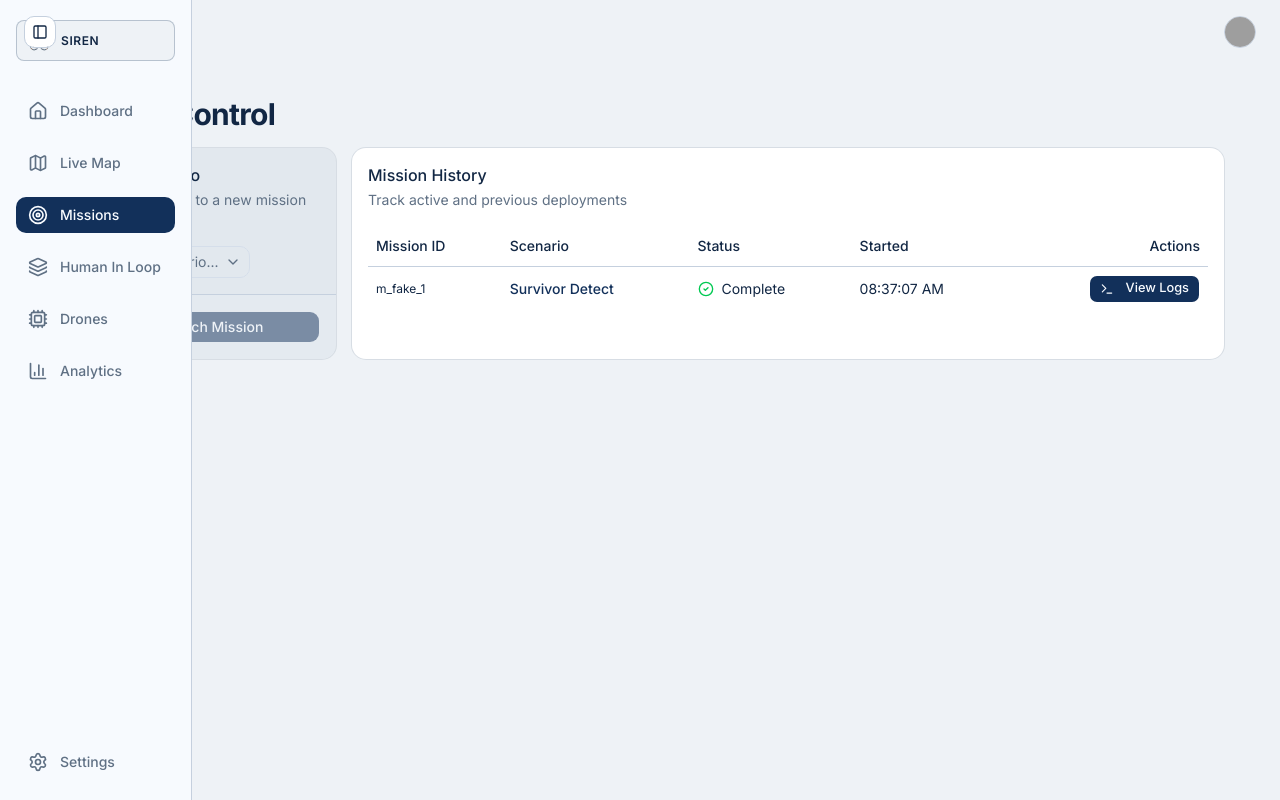
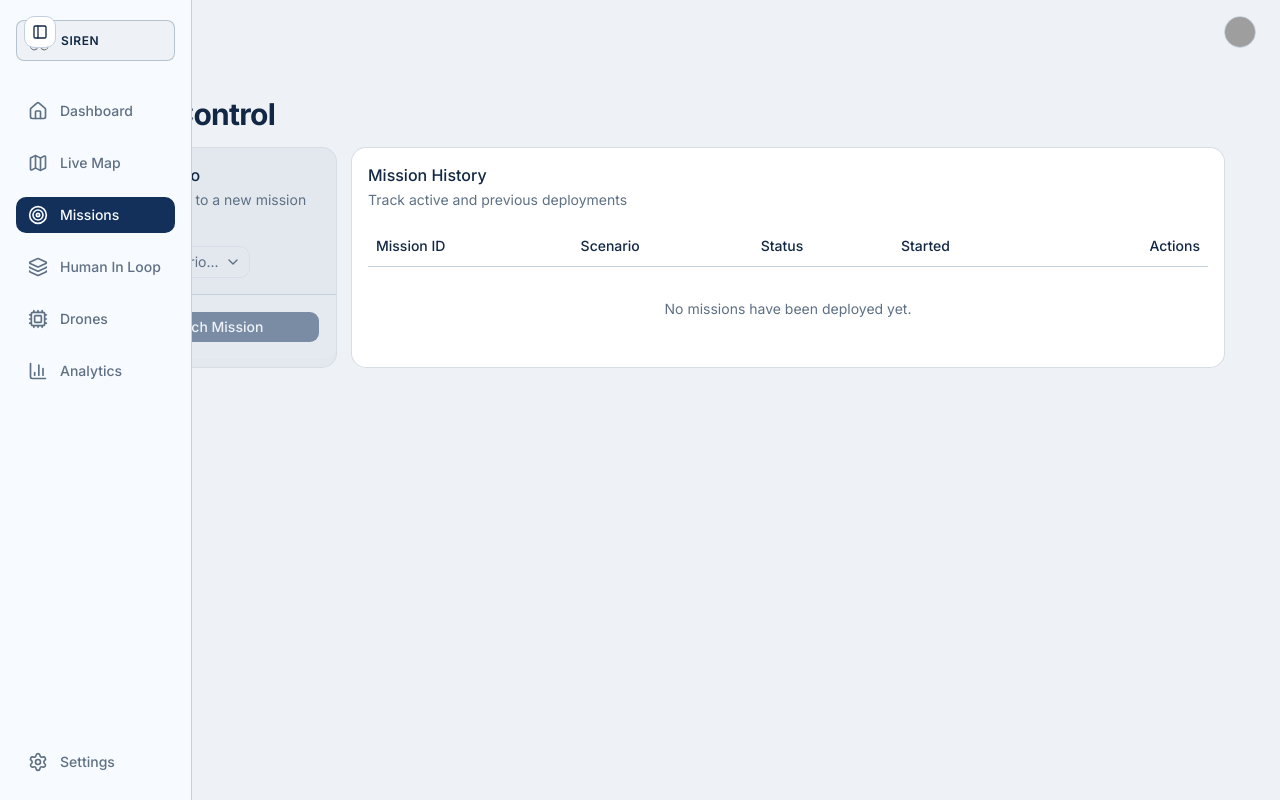
Before and after one commit to SwarmguardHQ/next-frontend, a Next.js app: page /missions in a window 1280 px wide. Built offline with nearby package versions, Linux system fonts and the light colour scheme; grey boxes are pictures that could not be loaded.

Commit message:
update scenario selection in missions page

```diff
--- a/app/missions/page.tsx
+++ b/app/missions/page.tsx
@@ -102,11 +102,18 @@ export default function MissionsPage() {
                   <SelectValue placeholder="Choose a scenario..." />
                 </SelectTrigger>
                 <SelectContent>
-                  {scenariosData?.scenarios.map((scenario) => (
-                    <SelectItem key={scenario.name} value={scenario.name}>
-                      {scenario.name}
-                    </SelectItem>
-                  ))}
+                  {scenariosData?.scenarios.map((scenario) => {
+                    const formattedName = scenario.name
+                      .split('_')
+                      .map(word => word.charAt(0).toUpperCase() + word.slice(1))
+                      .join(' ');
+
+                    return (
+                      <SelectItem key={scenario.name} value={scenario.name}>
+                        {formattedName}
+                      </SelectItem>
+                    );
+                  })}
                 </SelectContent>
               </Select>
             </div>
--- a/lib/mock_api.ts
+++ b/lib/mock_api.ts
@@ -15,22 +15,19 @@ import type {
 
 // In-memory fake state
 let fakeMissions: MissionListItem[] = [
-  {
-    mission_id: "m_fake_1",
-    scenarios: "survivor_detect",
-    status: "complete",
-    started_at: new Date(Date.now() - 3600000).toISOString(),
-    finished_at: new Date(Date.now() - 3500000).toISOString(),
-  }
+
 ];
 
 const fakeScenarios: ScenariosListResponse = {
   scenarios: [
+    { name: "battery_crisis", prompt_preview: "Manage drone fleet with low batteries." },
+    { name: "offline_recovery", prompt_preview: "Recover connection to offline drone units." },
+    { name: "rescue_priority", prompt_preview: "Determine priority for multiple rescue targets." },
+    { name: "supply_run", prompt_preview: "Deliver supplies to critical survivors." },
     { name: "survivor_detect", prompt_preview: "Locate all survivors in the zone." },
-    { name: "supply_run", prompt_preview: "Deliver supplies to critical survivors." },
-    { name: "battery_crisis", prompt_preview: "Manage drone fleet with low batteries." }
+    { name: "swarm_status", prompt_preview: "Analyze and report the full swarm status." }
   ],
-  total: 3
+  total: 7
 };
 
 const delay = (ms: number) => new Promise(res => setTimeout(res, ms));
```
